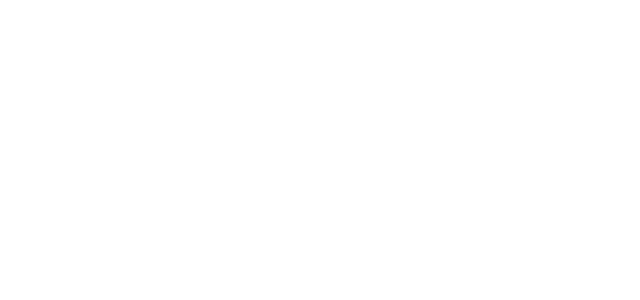
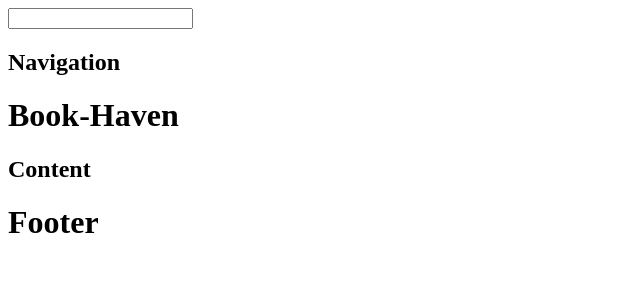
Before and after one commit to dbernal92/320H-SBA, a React (Vite) app in the folder react-web-app/: page / in a window 1280 px wide. Shown: the top 300 px of the page, without its empty margins (0-640 px from the left). Built offline with nearby package versions, Linux system fonts and the light colour scheme.

Commit message:
Completed component templates and imports

```diff
--- a/react-web-app/src/App.jsx
+++ b/react-web-app/src/App.jsx
@@ -1,13 +1,18 @@
 import { useState } from 'react'
-import reactLogo from './assets/react.svg'
-import viteLogo from '/vite.svg'
+import NavBar from './components/NavBar'
+import Header from './components/Header'
+import Content from './components/Content'
+import Footer from './components/Footer'
 import './App.css'
 
 function App() {
 
   return (
     <>
-
+      <NavBar />
+      <Header />
+      <Content />
+      <Footer />
     </>
   )
 }
--- /dev/null
+++ b/react-web-app/src/components/Button.jsx
@@ -0,0 +1,5 @@
+function Button() {
+    return (
+
+    )
+}
--- /dev/null
+++ b/react-web-app/src/components/Content.jsx
@@ -0,0 +1,15 @@
+
+
+function Content() {
+
+    return (
+        <div>
+            <h2>
+                Content
+            </h2>
+        </div>
+    )
+
+}
+
+export default Content
--- /dev/null
+++ b/react-web-app/src/components/Footer.jsx
@@ -0,0 +1,16 @@
+
+
+function Footer() {
+
+    return(
+
+        <footer>
+            <h1>
+                Footer
+            </h1>
+        </footer>
+
+    )
+
+}
+export default Footer
--- /dev/null
+++ b/react-web-app/src/components/Header.jsx
@@ -0,0 +1,9 @@
+
+
+export default function Header() {
+
+    return (
+        <h1>Book-Haven</h1>
+    )
+
+}
--- /dev/null
+++ b/react-web-app/src/components/NavBar.jsx
@@ -0,0 +1,14 @@
+
+
+function NavBar() {
+
+    return (
+        <nav>
+            <input type="search" name="" id="" />
+            <h1>Navigation</h1>
+        </nav>
+    )
+
+}
+
+export default NavBar
```
